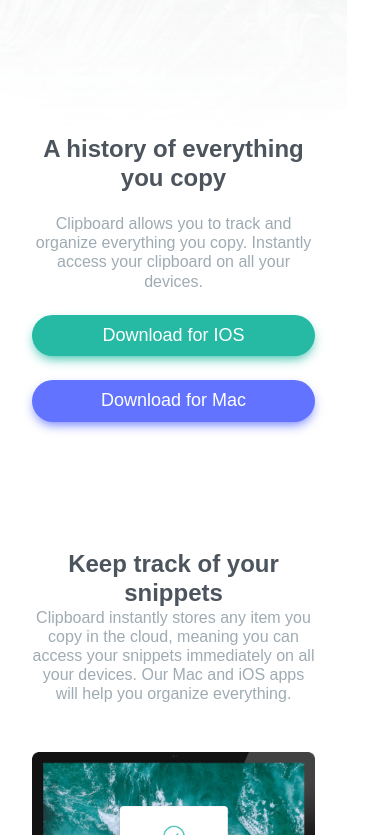
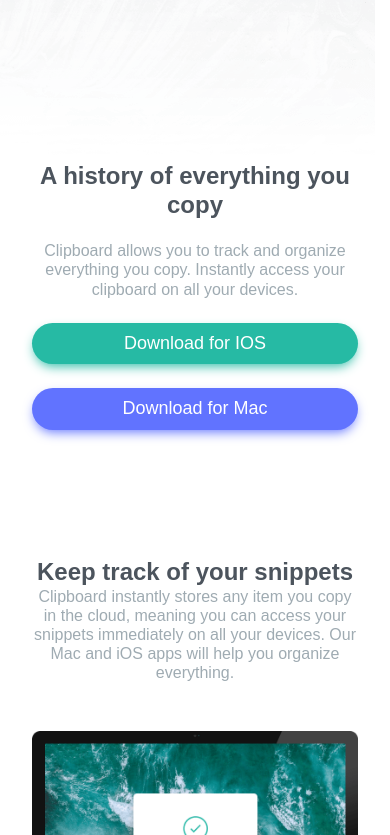
Before and after one commit to Carolkiarie/clipboard-landing-page, a plain HTML site: page index.html in a window 390 px wide. Shown: the part 201-1036 px from the top of the page. Drawn offline with Linux system fonts and the light colour scheme; a web font is replaced by a local one.

Commit message:
mobile first

```diff
--- a/style.css
+++ b/style.css
@@ -42,7 +42,6 @@
 
   #main-content{
     background-color:#fff;
-     width: 347px;
     font-family: var(--font-family);
     font-size: var(--font-size);
   }
```
